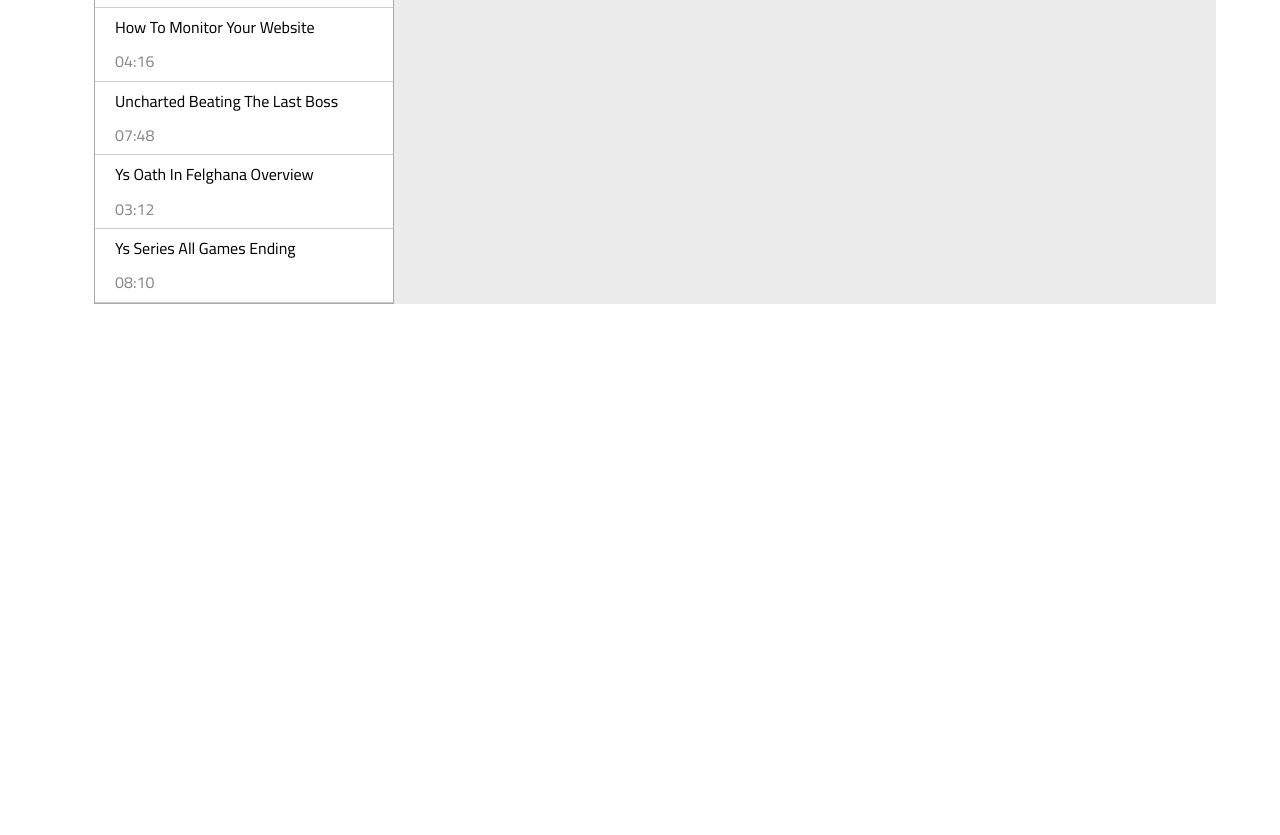
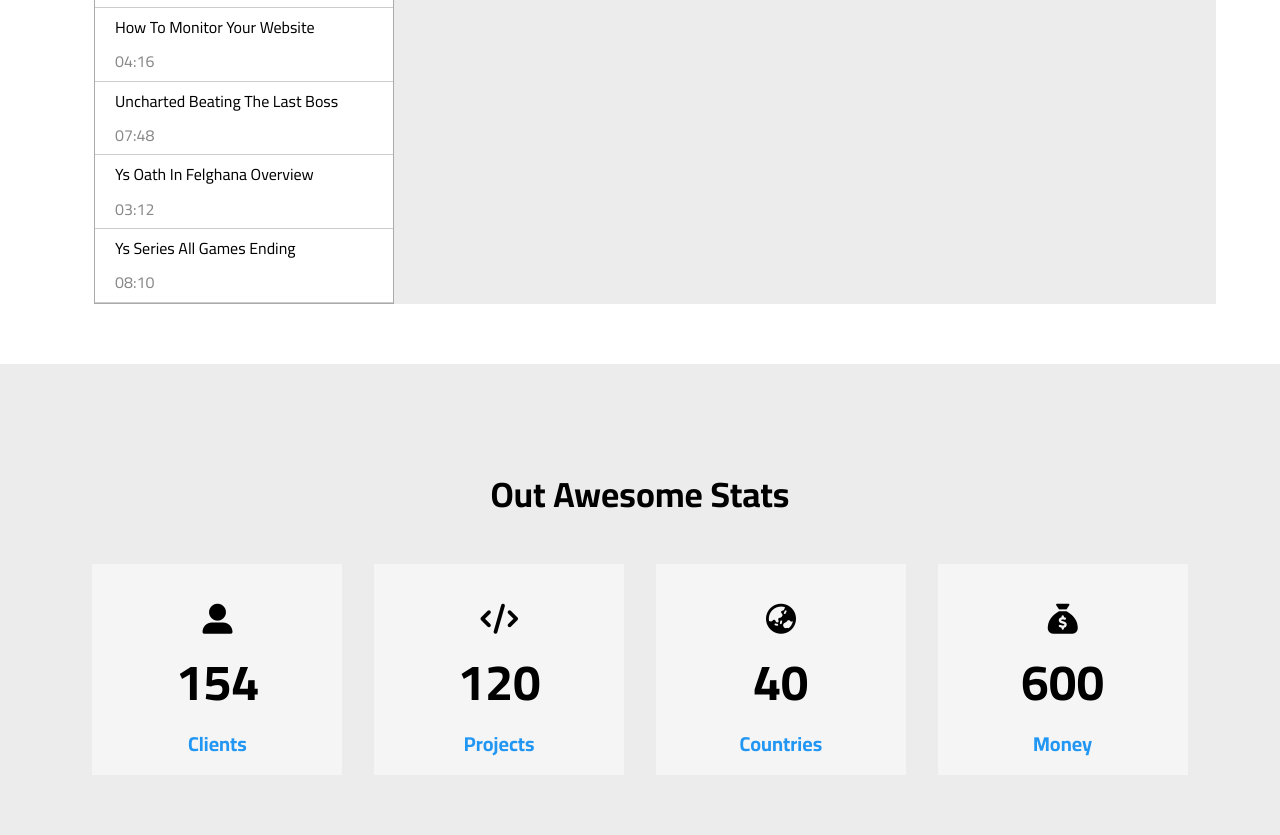
Before and after one commit to Ahmedzakhoy/template-3-with-javascript, a plain HTML site: page index.html in a window 1280 px wide. Shown: the part 9395-10230 px from the top of the page. Before the commit the page ends 9759 px from the top, so only its background shows below. Drawn offline with Linux system fonts and the light colour scheme.

Commit message:
add statistics section

```diff
--- a/css/main.css
+++ b/css/main.css
@@ -1760,6 +1760,107 @@ header .container nav .mega-menu li i {
 }
 
 /* End videos */
+
+/*Start stats*/
+.stats {
+    background-color: var(--main-ec-color);
+    padding-top: var(--main-margin);
+    padding-bottom: var(--main-margin);
+}
+
+
+
+.stats .stats-container .stats-head {
+    display: block;
+    text-align: center;
+    font-size: 35px;
+    font-weight: bold;
+    margin: 50px auto;
+    text-transform: capitalize;
+}
+
+@media (max-width: 380px) {
+    .stats .stats-container .stats-head {
+        font-size: 25px;
+    }
+
+}
+
+.stats .stats-container .stats-body {
+    display: flex;
+    flex-direction: row;
+    align-items: center;
+    justify-content: space-around;
+    flex-wrap: wrap;
+    gap: 50px;
+    column-gap: 5px;
+}
+
+.stats .stats-container .stats-body .stats-element {
+    width: 250px;
+    background-color: whitesmoke;
+    position: relative;
+    transition: var(--main-transition);
+    overflow: hidden;
+}
+
+.stats .stats-container .stats-body .stats-element:hover {
+    background-color: white;
+}
+
+.stats .stats-container .stats-body .stats-element::before,
+.stats .stats-container .stats-body .stats-element::after {
+    content: "";
+    width: 2px;
+    height: 100%;
+    background: var(--main-color);
+    position: absolute;
+    transition: calc(var(--main-transition) + 1s);
+}
+
+.stats .stats-container .stats-body .stats-element::before {
+    bottom: -100%;
+    left: 0;
+}
+
+.stats .stats-container .stats-body .stats-element:hover::before {
+    bottom: 0;
+}
+
+.stats .stats-container .stats-body .stats-element::after {
+    top: -100%;
+    right: 0;
+}
+
+.stats .stats-container .stats-body .stats-element:hover::after {
+    top: 0;
+}
+
+.stats .stats-container .stats-body .stats-element i {
+    display: block;
+    text-align: center;
+    margin: 40px 20px 20px;
+    font-size: 30px;
+}
+
+.stats .stats-container .stats-body .stats-element .number {
+    display: block;
+    text-align: center;
+    font-size: 50px;
+    font-weight: bold;
+
+}
+
+.stats .stats-container .stats-body .stats-element .word {
+    display: block;
+    text-align: center;
+    font-size: 20px;
+    font-weight: bold;
+    margin: 20px auto;
+    color: var(--main-color);
+}
+
+/*End stats*/
 /* Start animation  */
 @keyframes up-and-down {
 
--- a/index.html
+++ b/index.html
@@ -879,6 +879,36 @@
                 </div>
             </div>
         </div>
+        <div class="stats" id="stats">
+            <div class="stats-container container">
+                <div class="stats-head">
+                    Out Awesome stats
+                </div>
+                <div class="stats-body">
+                    <div class="stats-element">
+                        <i class="fa-solid fa-user-large"></i>
+                        <span class="number">154</span>
+                        <span class="word">Clients</span>
+                    </div>
+                    <div class="stats-element">
+                        <i class="fa-solid fa-code"></i>
+                        <span class="number">120</span>
+                        <span class="word">Projects</span>
+                    </div>
+                    <div class="stats-element">
+                        <i class="fa-solid fa-earth-asia"></i>
+                        <span class="number">40</span>
+                        <span class="word">Countries</span>
+                    </div>
+                    <div class="stats-element">
+                        <i class="fa-solid fa-sack-dollar"></i>
+                        <span class="number">600</span>
+                        <span class="word">Money</span>
+                    </div>
+                </div>
+            </div>
+        </div>
+
     </main>
 </body>
 
```
